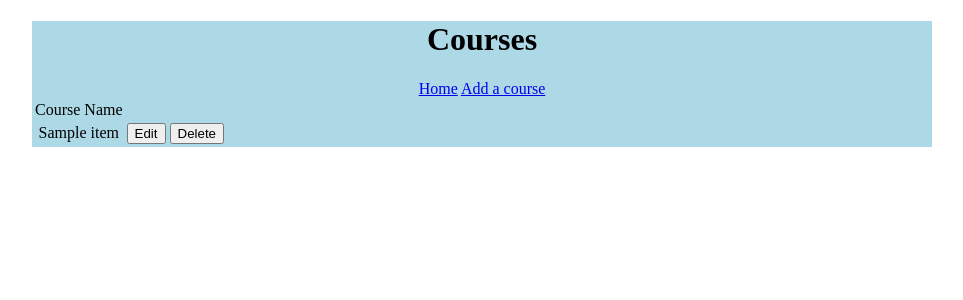
After one commit to andersfnelson/project-app, a Flask app: template templates/courses.html in a window 1280 px wide. The commit adds this page. Shown: the top 300 px of the page, without its empty margins (158-1121 px from the left). Run offline with Flask 2, Linux system fonts and the light colour scheme; the template is opened without the code that fills it: most values are stand-ins (such as "Sample title", 1, 10 or a date in 2020); parts of the project's set-up code (start-up, migrations or seed data) failed here and were passed over.

Commit message:
can update user type, started courses

```diff
--- a/app.py
+++ b/app.py
@@ -26,7 +26,7 @@ def roles():
 
 @app.route('/users')
 def users():
-    result = engine.execute('SELECT * FROM advising.USER_TBL;').fetchall()
+    result = engine.execute('SELECT a.user_id, a.first_name, a.last_name, a.email, b.role_name FROM advising.USER_TBL a JOIN advising.ROLE_TBL b ON b.role_id = a.role_id;').fetchall()
     return render_template('users.html', data=result)
 
 @app.route('/adduser', methods = ['POST', 'GET'])
@@ -72,10 +72,11 @@ def deluser(id):
 
 @app.route('/edituser/<string:id>', methods = ['POST', 'GET'])
 def edituser(id):
-    sql = 'SELECT * FROM advising.USER_TBL WHERE user_id = \'%s\';' %(id)
+    sql = 'SELECT a.user_id, a.first_name, a.last_name, a.email, b.role_name FROM advising.USER_TBL a JOIN advising.ROLE_TBL b on a.role_id = b.role_id WHERE user_id = \'%s\';' %(id)
     result = engine.execute(sql).fetchall()
+    result2 = engine.execute('SELECT * FROM advising.ROLE_TBL;').fetchall()
     print(result)
-    return render_template('edituser.html', data=result)
+    return render_template('edituser.html', data=result, data2=result2)
 
 @app.route('/delrole/<string:id>', methods = ['POST', 'GET'])
 def delrole(id):
@@ -98,7 +99,14 @@ def commitupdate(id):
         fname = request.form['fname']
         lname = request.form['lname']
         email = request.form['email']
-        query = 'UPDATE advising.USER_TBL SET first_name = \'%s\', last_name = \'%s\', email = \'%s\' WHERE user_id = \'%s\';' % (fname, lname, email, id)
+        role_name = request.form['roletype']
+        # print(role_name)
+        find_role_query = 'SELECT role_id from advising.ROLE_TBL WHERE role_name = \'%s\'' %(role_name)
+        role_id_result = engine.execute(find_role_query).fetchall()
+        # fetchall() method returns a list of lists, so need to index in to find the role id to update
+        raw_id = role_id_result[0][0]
+        # print(raw_id)
+        query = 'UPDATE advising.USER_TBL SET first_name = \'%s\', last_name = \'%s\', email = \'%s\', role_id = \'%s\' WHERE user_id = \'%s\';' % (fname, lname, email, raw_id, id)
         # print(query)
         engine.execute(query)
         return redirect(url_for('users'))
@@ -113,5 +121,23 @@ def commitroleupdate(id):
         engine.execute(query)
         return redirect(url_for('roles'))
 
+
+@app.route('/courses')
+def courses():
+    sql = 'SELECT * from advising.COURSE_TBL'
+    result = engine.execute(sql).fetchall()
+    return render_template('courses.html', data = result)
+
+
+@app.route('/addcourse', methods = ['POST', 'GET'])
+def addcourse():
+    if request.method == 'POST':
+        course_code = request.form['coursecode']
+        query = 'INSERT INTO advising.COURSE_TBL (course_code) VALUES (\'%s\');' % (course_code)
+        engine.execute(query)
+        # print(fname)
+        print(query)
+        return redirect(url_for('courses'))
+    return render_template('addcourse.html')
 if __name__ == "__main__":
     app.run(debug=True)
--- /dev/null
+++ b/templates/courses.html
@@ -0,0 +1,18 @@
+{%extends "layout.html"%}
+{%block content%}
+<h1>Courses</h1>
+<a href="{{url_for('hello')}}">Home</a>
+<a href='/addcourse'>Add a course</a>
+<table>
+    <tr>
+        <td>Course Name</td>
+    </tr>
+    {% for item in data %}
+    <tr>
+        <td>{{item[2]}}</td>
+        <td><form action='/editrole/{{item[0]}}'><input type='submit' value="Edit"></form></td>
+        <td><form action='/delrole/{{item[0]}}'><input type='submit' value="Delete"></form></td>
+    </tr>
+    {% endfor %}
+    </table>
+{%endblock%}
--- a/templates/index.html
+++ b/templates/index.html
@@ -17,5 +17,7 @@
 <a href="{{ url_for('users')}}">Users</a>
 <br>
 <a href="{{ url_for('roles')}}">Roles</a>
+<br>
+<a href="{{ url_for('courses')}}">Courses</a>
 </body>
 </html>
--- a/templates/users.html
+++ b/templates/users.html
@@ -20,14 +20,14 @@
     <td>First name</td>
     <td>Last name</td>
     <td>Email</td>
-    <td>Role ID</td>
+    <td>Role</td>
 </tr>
 {% for item in data %}
 <tr>
+    <td>{{item[1]}}</td>
+    <td>{{item[2]}}</td>
     <td>{{item[3]}}</td>
     <td>{{item[4]}}</td>
-    <td>{{item[5]}}</td>
-    <td>{{item[2]}}</td>
     <td><form action='/edituser/{{item[0]}}'><input type='submit' value="Edit"></form></td>
     <td><form action='/deluser/{{item[0]}}'><input type='submit' value="Delete"></form></td>
 </tr>
```
Also changed, not shown: templates/addcourse.html (added, +8 -0 lines), templates/edituser.html (+8 -3 lines).
